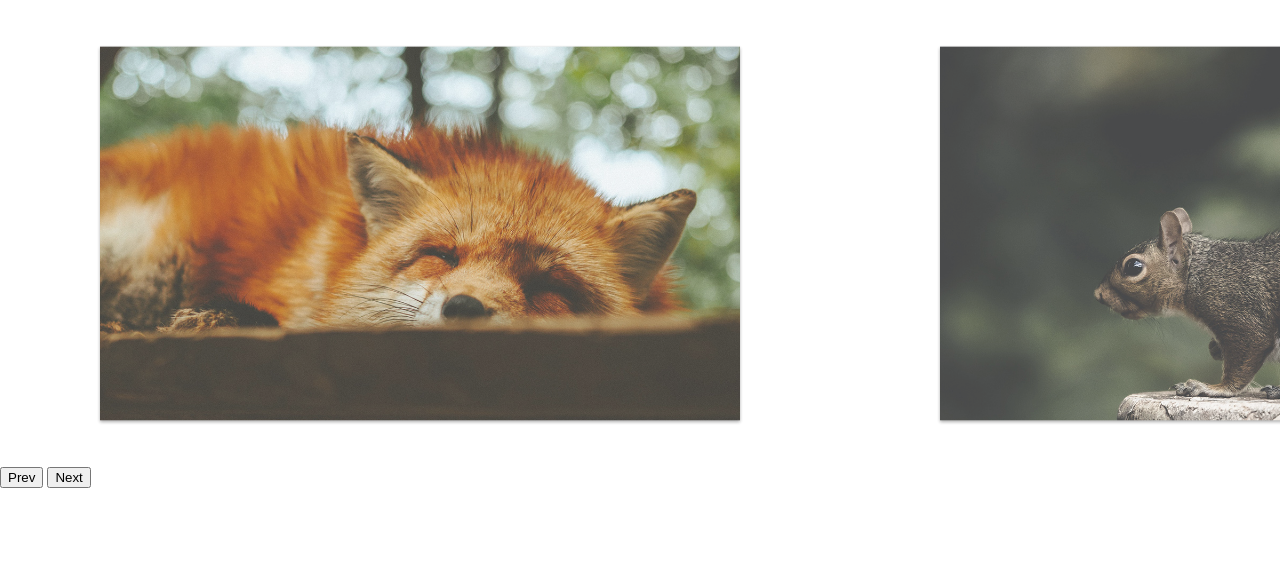
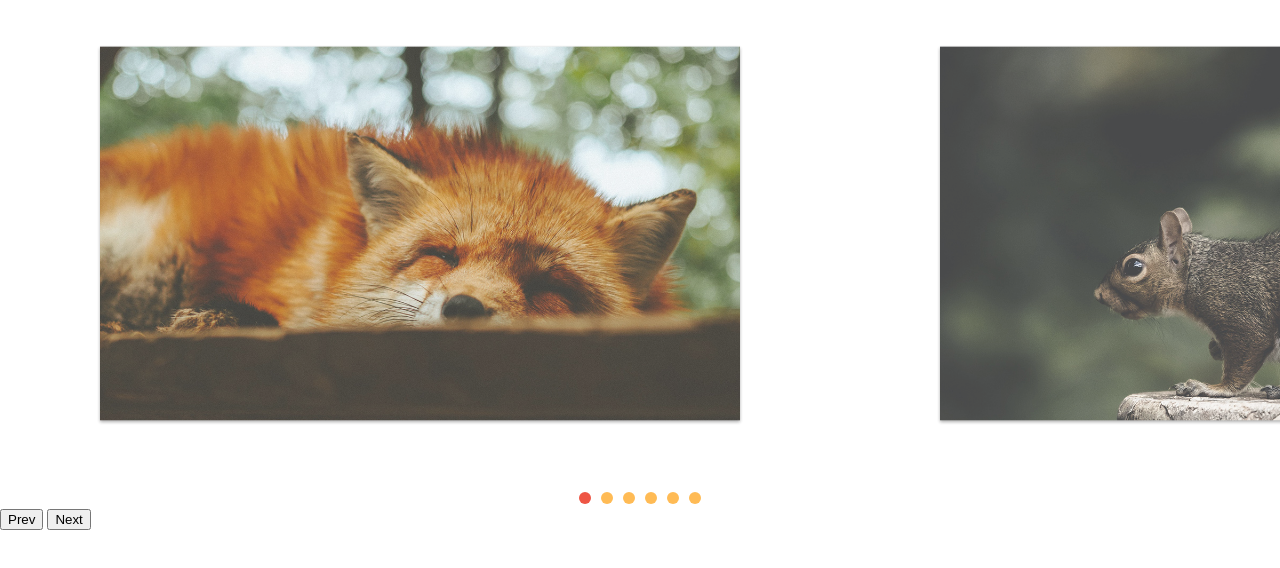
Before and after one commit to jiglay/slide, a plain HTML site: page index.html in a window 1280 px wide. Drawn offline with Linux system fonts and the light colour scheme.

Commit message:
adicionada paginação

```diff
--- a/css/style.css
+++ b/css/style.css
@@ -40,3 +40,25 @@ img {
   opacity: 1;
   transform: scale(1);
 }
+
+[data-control="slide"] {
+  display: flex;
+  justify-content: center;
+  margin-top: 20px;
+}
+
+[data-control="slide"] li a {
+  display: block;
+  width: 12px;
+  height: 12px;
+  background: #fb5;
+  border-radius: 50%;
+  overflow: hidden;
+  text-indent: -999px;
+  margin: 5px;
+}
+
+[data-control="slide"] li.active a,
+[data-control="slide"] li a:hover {
+  background: #e54;
+}
--- a/js/script.js
+++ b/js/script.js
@@ -2,3 +2,4 @@ import {SlideNav} from './slide.js';
 
 const slide = new SlideNav('.slide', '.wrapper');
 slide.addArrow('.prev', '.next');
+slide.addControl();
--- a/js/slide.js
+++ b/js/slide.js
@@ -10,6 +10,7 @@ export default class Slide {
             movement: 0
         };
         this.activeClass = 'active';
+        this.changeEvent = new Event('changeEvent');
 
         this.init();
     }
@@ -103,6 +104,7 @@ export default class Slide {
         this.slidesIndexNav(index);
         this.dist.finalPosition = activeSlide.position;
         this.changeActiveClass();
+        this.wrapper.dispatchEvent(this.changeEvent);
     }
 
     changeActiveClass() {
@@ -135,10 +137,6 @@ export default class Slide {
         this.onMove = this.onMove.bind(this);
         this.onEnd = this.onEnd.bind(this);
         this.onResize = debounce(this.onResize.bind(this), 200);
-
-        // bind da class SlideNav
-        this.activePrevSlide = this.activePrevSlide.bind(this);
-        this.activeNextSlide = this.activeNextSlide.bind(this);
     }
 
     init() {
@@ -153,6 +151,11 @@ export default class Slide {
 }
 
 export class SlideNav extends Slide {
+    constructor(slide, wrapper) {
+    super(slide, wrapper);
+    this.bindControlEvents();
+    }
+
    addArrow(prev, next) {
     this.prevElement = document.querySelector(prev);
     this.nextElement = document.querySelector(next);
@@ -163,4 +166,43 @@ export class SlideNav extends Slide {
     this.prevElement.addEventListener('click', this.activePrevSlide);
     this.nextElement.addEventListener('click', this.activeNextSlide);
    }
+
+   createControl() {
+    const control = document.createElement('ul');
+    control.dataset.control = 'slide';
+
+    this.slideArray.forEach((item, index) => {
+        control.innerHTML += `<li><a href="#slide${index + 1}">${index + 1}</a></li>`;
+    });
+    this.wrapper.appendChild(control);
+
+    return control;
+   }
+
+   eventControl(item, index) {
+    item.addEventListener('click', (event) => {
+        event.preventDefault();
+        this.changeSlide(index);
+    });
+    this.wrapper.addEventListener('changeEvent', this.activeControlItem);
+   }
+
+   addControl(customControl) {
+    this.control = document.querySelector(customControl) || this.createControl();
+    this.controlArray = [...this.control.children];
+    this.activeControlItem();
+    this.controlArray.forEach(this.eventControl);
+   }
+
+   activeControlItem() {
+    this.controlArray.forEach(item => item.classList.remove(this.activeClass));
+    this.controlArray[this.index.active].classList.add(this.activeClass);
+   }
+
+   bindControlEvents() {
+    this.activePrevSlide = this.activePrevSlide.bind(this);
+    this.activeNextSlide = this.activeNextSlide.bind(this);
+    this.eventControl = this.eventControl.bind(this);
+    this.activeControlItem = this.activeControlItem.bind(this);
+   }
 }
```
